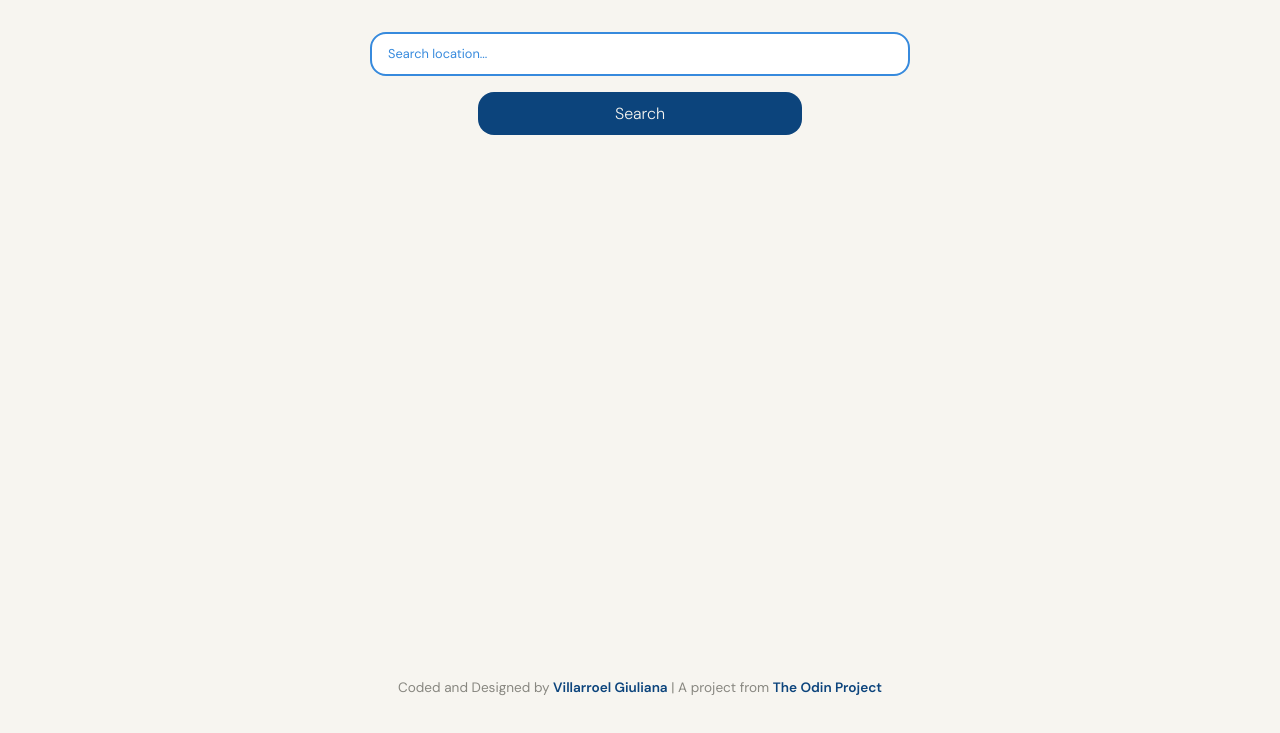
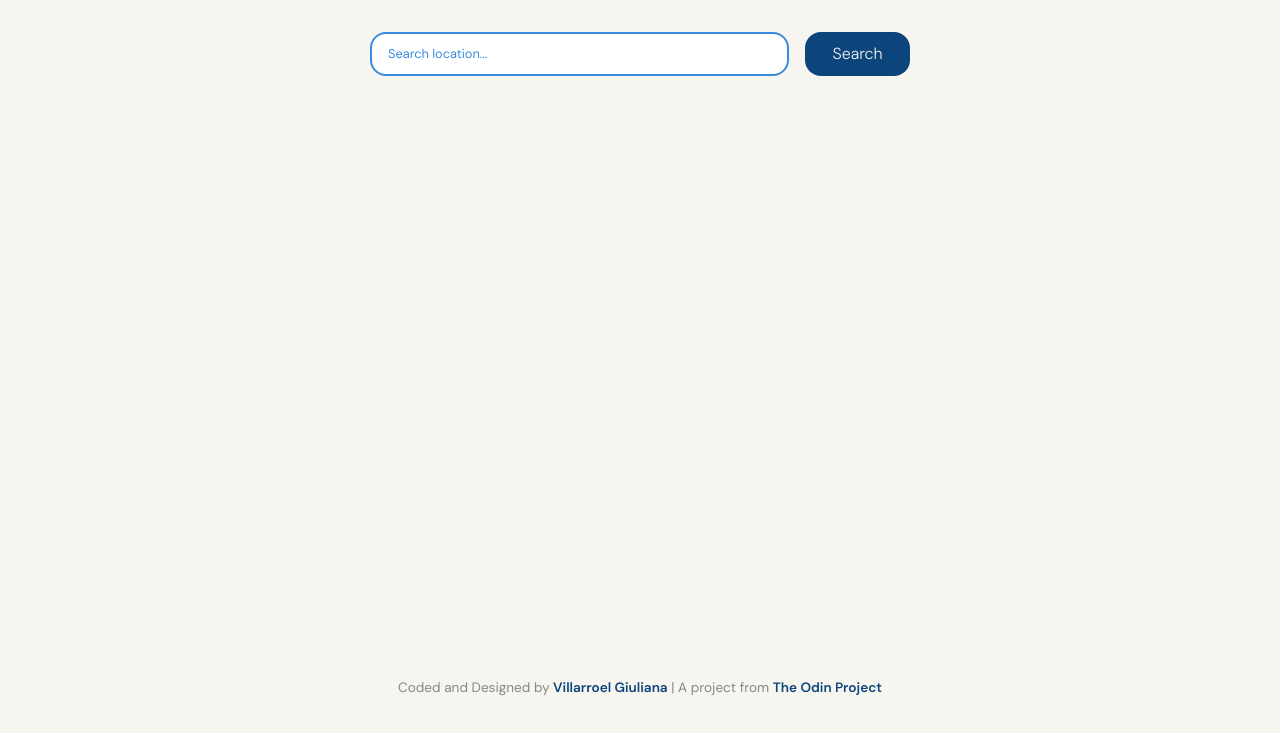
Before and after one commit to gvillarroel-dev/weather-app, a website built with webpack: page src/index.html in a window 1280 px wide. Shown: the part 53-786 px from the top of the page. Built offline with nearby package versions, Linux system fonts and the light colour scheme; no server answers.

Commit message:
feat: add responsive layout for form on tablet and desktop screens

```diff
--- a/src/styles/main.css
+++ b/src/styles/main.css
@@ -449,3 +449,20 @@ body.theme-night {
 .error[hidden] {
 	display: none;
 }
+
+/* ====================== MEDIA QUERIES ====================== */
+@media (min-width: 768px) {
+	.app__form {
+		flex-direction: row;
+		gap: 1rem;
+	}
+
+	.app__form-input {
+		width: 80%;
+		margin: auto;
+	}
+
+	.app__form-btn {
+		width: 20%;
+	}
+}
```
Lines whose indentation alone changed are shown as unchanged.
